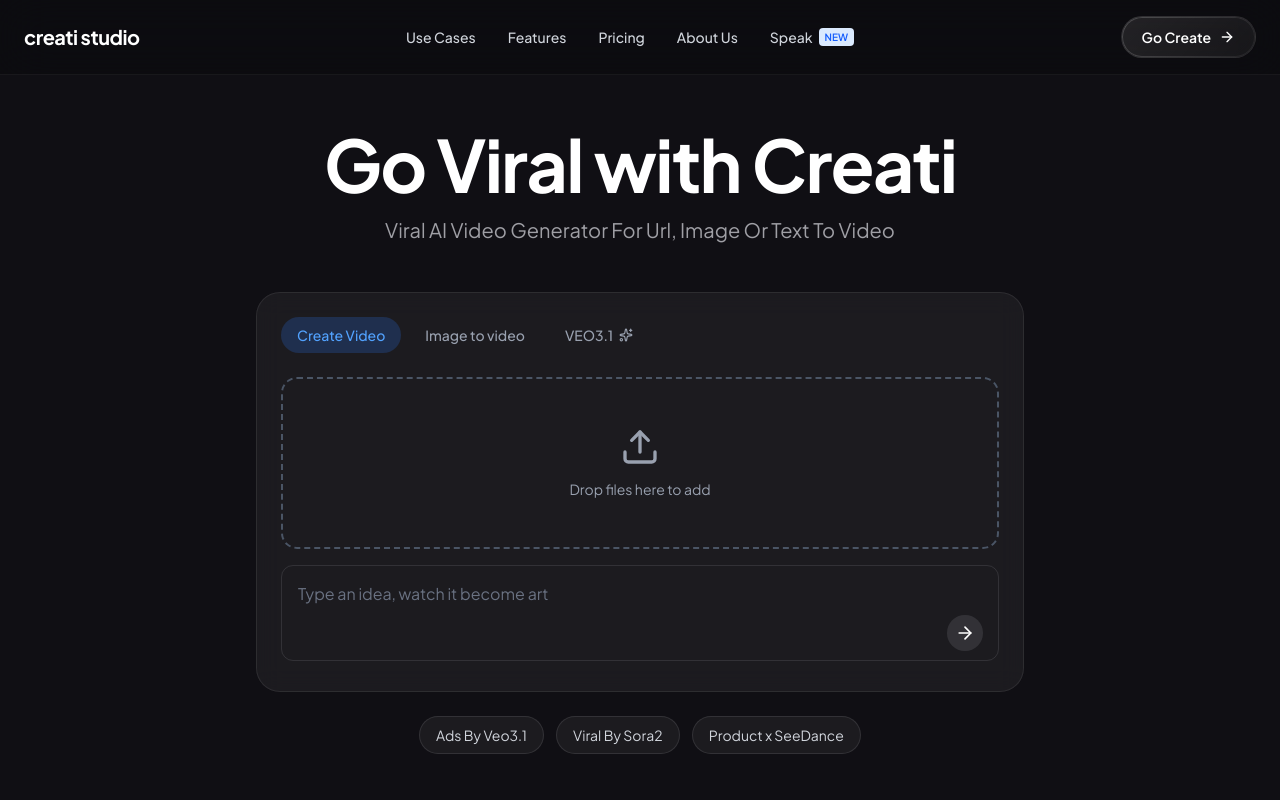
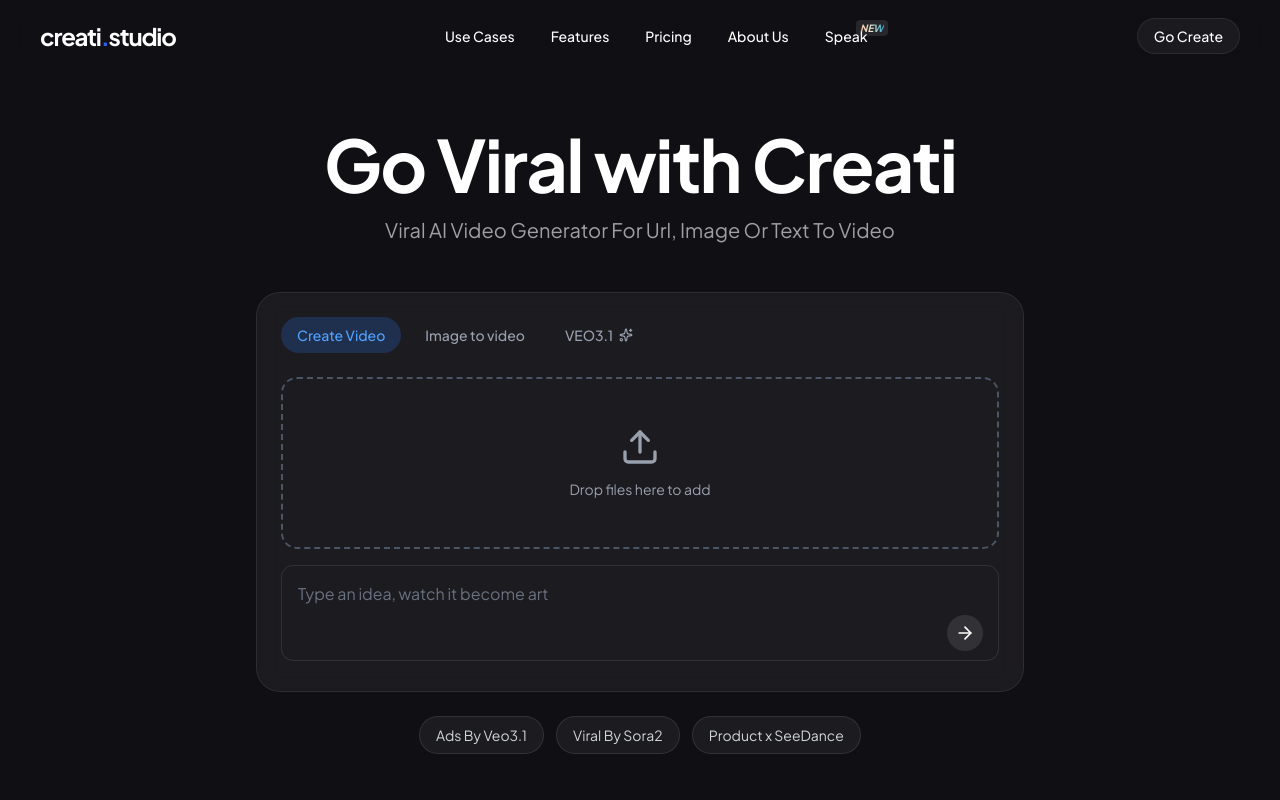
Before and after one commit to saifmb0/creatistudio, a Next.js app: page / in a window 1280 px wide. Shown: the top 800 px of the page. Built offline with nearby package versions, Linux system fonts and the light colour scheme.

Commit message:
feat: update Navbar with theme prop and NEW badge gradient
- Add theme prop for dark/light mode switching
- Use NAV_LINKS export with label property
- Add gradient NEW badge for Speak link
- Use header-height CSS variable
- Integrate with Button component

```diff
--- a/src/components/navbar.tsx
+++ b/src/components/navbar.tsx
@@ -2,70 +2,72 @@
 
 import Link from "next/link";
 import { usePathname } from "next/navigation";
-import { navLinks } from "@/data/navigation";
-import { ArrowRight } from "lucide-react";
+import { NAV_LINKS } from "@/data/navigation";
+import { Button } from "@/components/ui/button";
+import { cn } from "@/lib/utils";
 
-export default function NavBar() {
+interface NavbarProps {
+    theme?: "dark" | "light";
+}
+
+export function Navbar({ theme = "dark" }: NavbarProps) {
     const pathname = usePathname();
-
-    // Determine if we're on a light theme page
-    const isLightTheme = pathname === "/plan" || pathname === "/company";
+    const isDark = theme === "dark";
 
     return (
-        <nav
-            className={`fixed top-0 left-0 right-0 z-50 transition-all duration-300 ${isLightTheme
-                    ? "bg-white border-b border-gray-100"
-                    : "bg-black/20 backdrop-blur-xl border-b border-white/5"
-                }`}
+        <header
+            className={cn(
+                "fixed top-0 left-0 right-0 z-50 flex h-[var(--header-height)] items-center justify-between px-4 sm:px-10 transition-colors duration-300 backdrop-blur-md",
+                isDark ? "bg-charcoal/80 text-white" : "bg-white/80 text-charcoal border-b border-gray-100"
+            )}
         >
-            <div className="max-w-7xl mx-auto px-6 py-4">
-                <div className="flex items-center justify-between">
-                    {/* Logo */}
-                    <Link href="/" className="flex items-center">
-                        <span
-                            className={`text-xl font-bold tracking-tight ${isLightTheme ? "text-gray-900" : "text-white"
-                                }`}
-                        >
-                            creati studio
-                        </span>
+            {/* Logo Area */}
+            <Link href="/" className="flex items-center gap-2">
+                <div className="text-2xl font-bold tracking-tighter">
+                    creati<span className="text-creati-blue">.</span>studio
+                </div>
             </Link>
 
-                    {/* Center Navigation Links */}
-                    <div className="hidden md:flex items-center gap-8">
-                        {navLinks.map((link) => (
+            {/* Desktop Nav */}
+            <nav className="hidden lg:flex items-center gap-1">
+                {NAV_LINKS.map((link) => {
+                    const isActive = pathname === link.href || pathname.startsWith(link.href + "/");
+                    return (
                         <Link
                             key={link.href}
                             href={link.href}
-                                className={`relative text-sm font-medium transition-colors duration-200 ${isLightTheme
-                                        ? "text-gray-600 hover:text-gray-900"
-                                        : "text-gray-300 hover:text-white"
-                                    } ${pathname === link.href ? (isLightTheme ? "text-gray-900" : "text-white") : ""}`}
+                            className={cn(
+                                "relative flex h-11 items-center justify-center px-4 text-sm font-medium transition-colors hover:opacity-70",
+                                isDark ? "text-white" : "text-charcoal",
+                                isActive && "opacity-100"
+                            )}
                         >
-                                <span className="flex items-center gap-1.5">
-                                    {link.name}
+                            {link.label}
                             {link.isNew && (
-                                        <span className="bg-blue-100 text-blue-600 text-[10px] font-semibold px-1.5 py-0.5 rounded">
+                                <div className="absolute -right-1 top-1.5 flex h-4 items-center rounded bg-white/10 px-1">
+                                    <span className="text-[10px] font-bold italic new-badge-gradient">
                                         NEW
                                     </span>
+                                </div>
                             )}
-                                </span>
                         </Link>
-                        ))}
-                    </div>
+                    );
+                })}
+            </nav>
 
-                    {/* CTA Button */}
-                    <Link
+            {/* Actions */}
+            <div className="flex items-center gap-4">
+                <Button
+                    variant={isDark ? "glass" : "primary"}
+                    size="sm"
+                    className="rounded-full"
                     href="#create"
-                        className={`group flex items-center gap-2 px-5 py-2.5 rounded-full text-sm font-semibold transition-all duration-200 ${isLightTheme
-                                ? "bg-gray-900 text-white hover:bg-gray-800"
-                                : "glass gradient-border text-white hover:bg-white/10"
-                            }`}
                 >
                     Go Create
-                        <ArrowRight className="w-4 h-4 transition-transform group-hover:translate-x-0.5" />
-                    </Link>
+                </Button>
             </div>
-            </div>
-        </nav>
+        </header>
     );
 }
+
+export default Navbar;
--- a/src/data/navigation.ts
+++ b/src/data/navigation.ts
@@ -1,10 +1,13 @@
-export const navLinks = [
-    { name: "Use Cases", href: "/features" },
-    { name: "Features", href: "/features/image-to-video" },
-    { name: "Pricing", href: "/plan" },
-    { name: "About Us", href: "/company" },
-    { name: "Speak", href: "/speak", isNew: true },
+export const NAV_LINKS = [
+    { label: "Use Cases", href: "/#use-cases" },
+    { label: "Features", href: "/features/image-to-video" },
+    { label: "Pricing", href: "/plan" },
+    { label: "About Us", href: "/company" },
+    { label: "Speak", href: "/speak", isNew: true },
 ];
+
+// Legacy export for backwards compatibility
+export const navLinks = NAV_LINKS;
 
 export const footerLinks = {
     followUs: [
```
Lines whose indentation alone changed are shown as unchanged.
